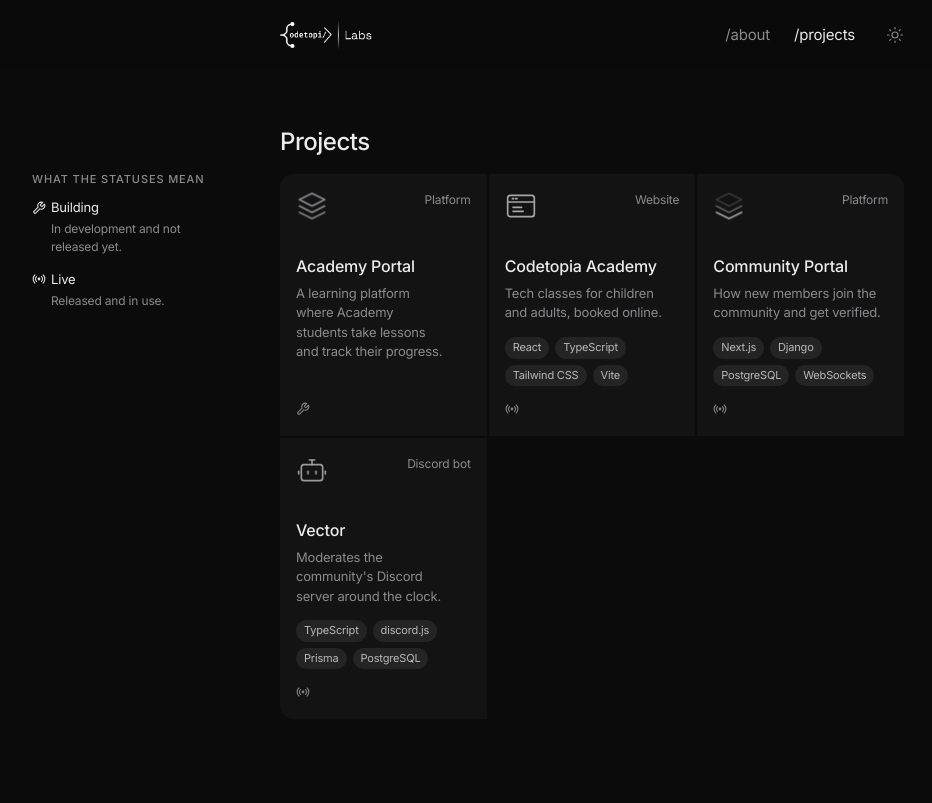
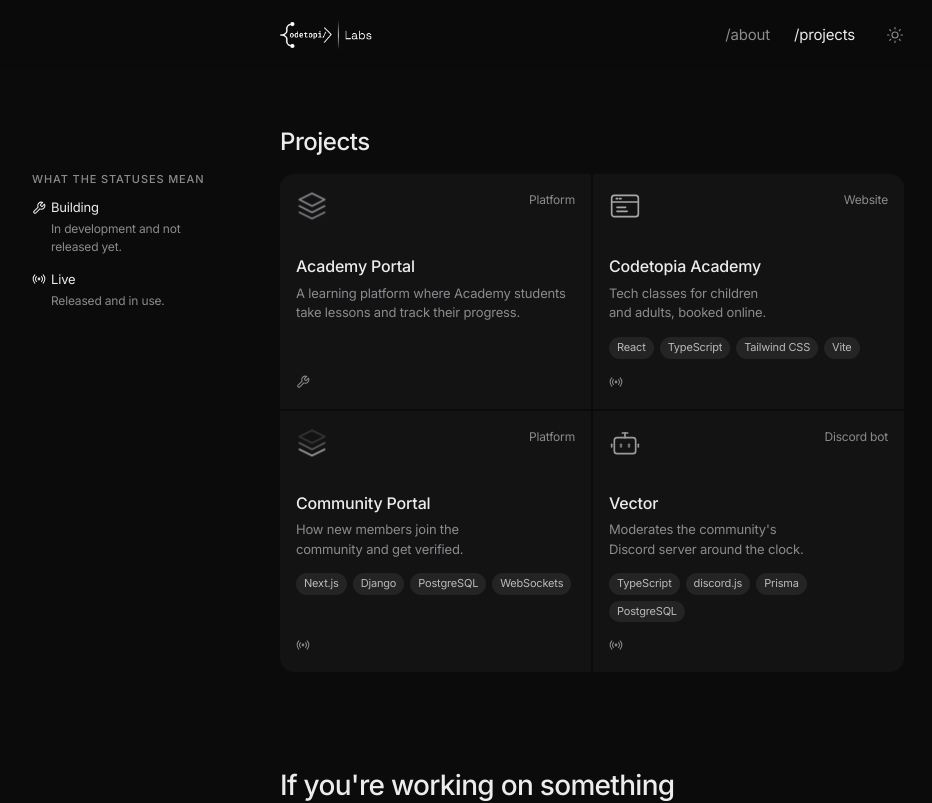
Before and after one commit to codetopialabs/labs, a React (Vite) app: page /projects in a window 1280 px wide. Shown: the top 803 px of the page, without its empty margins (48-980 px from the left). Built offline with nearby package versions, Linux system fonts and the light colour scheme.

Commit message:
Two columns of project cards when that fills every row

```diff
--- a/src/App.css
+++ b/src/App.css
@@ -463,6 +463,10 @@
   --cols: 3;
 }
 
+.cards.work.two-up {
+  --cols: 2;
+}
+
 .card {
   position: relative;
   display: flex;
@@ -562,7 +566,8 @@
     --cols: 2;
   }
 
-  .cards.work {
+  .cards.work,
+  .cards.work.two-up {
     --cols: 1;
   }
 }
--- a/src/components/WorkCards.tsx
+++ b/src/components/WorkCards.tsx
@@ -24,8 +24,12 @@ export function WorkCards({
   headingLevel?: 2 | 3
 }) {
   const Heading = headingLevel === 2 ? 'h2' : 'h3'
+  // Three across, or two when that fills every row (4 cards as 2 by 2
+  // instead of 3 and a lone one).
+  const twoUp = items.length % 3 !== 0 && items.length % 2 === 0
+  const className = ['cards work', twoUp && 'two-up', withKey && 'with-key'].filter(Boolean).join(' ')
   return (
-    <ul className={withKey ? 'cards work with-key' : 'cards work'}>
+    <ul className={className}>
       {items.map((project, i) => (
         <li
           key={project.name}
```
